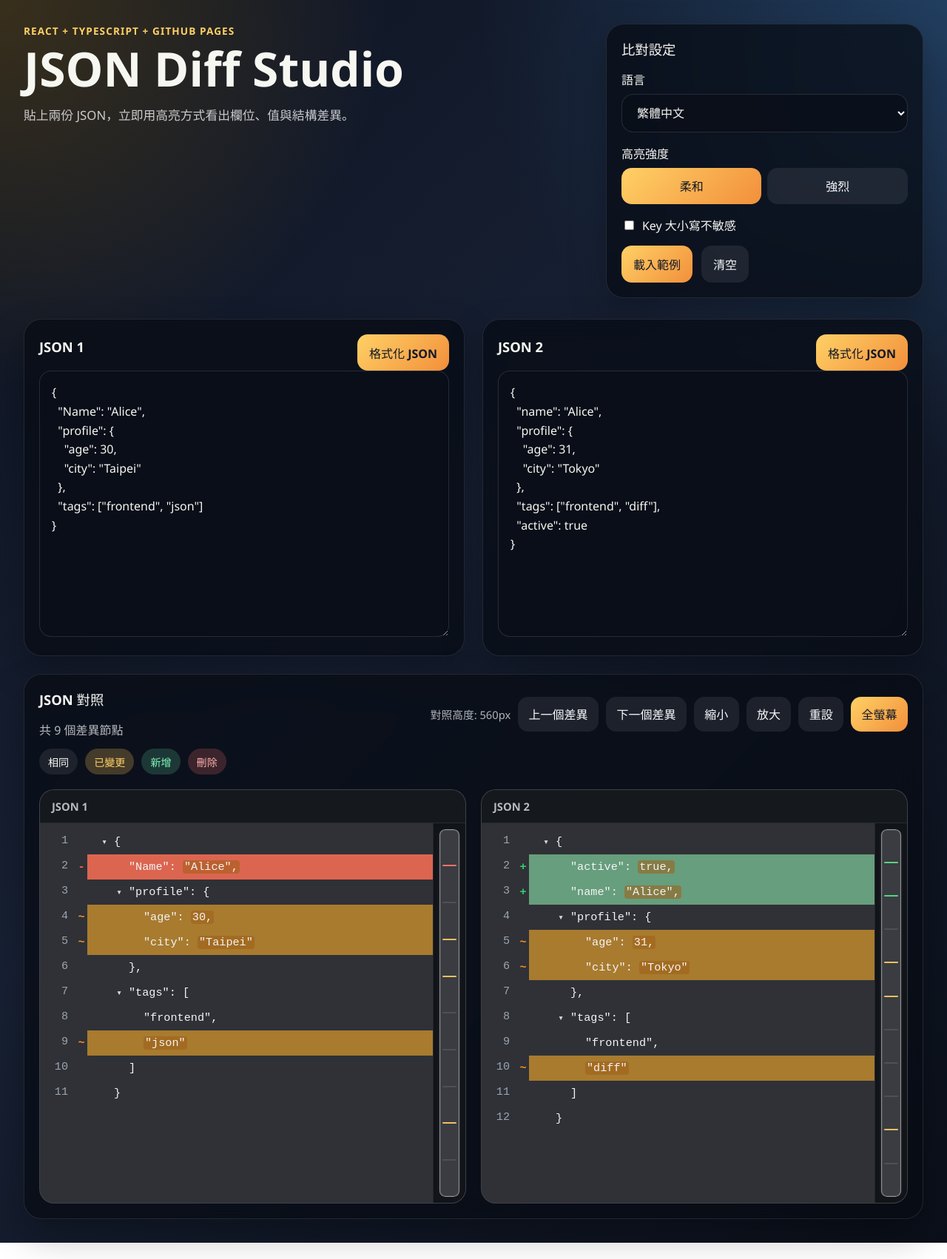
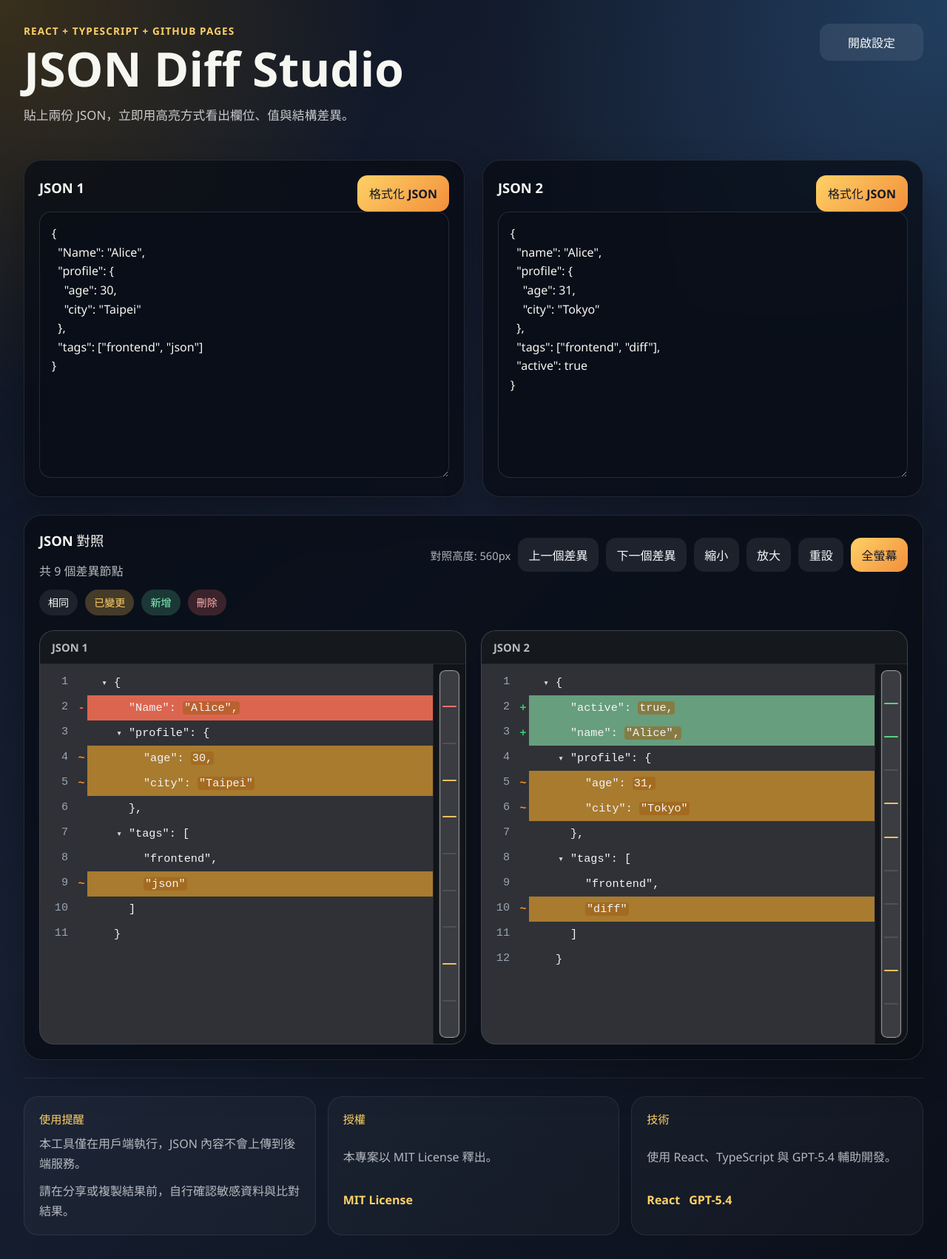
Before and after one commit to Nil0516/json-diff-studio, a React (Vite) app: page / in a window 1280 px wide. Shown: the whole page at 74% size. Before the commit the page ends 1680 px from the top, so only its background shows below. Built offline with nearby package versions, Linux system fonts and the light colour scheme.

Commit message:
Move settings into modal and refine footer layout

```diff
--- a/src/App.tsx
+++ b/src/App.tsx
@@ -607,6 +607,7 @@ export default function App() {
   const [settings, setSettings] = useState<AppSettings>(() => loadSettings());
   const [collapsedPaths, setCollapsedPaths] = useState<Set<string>>(() => new Set());
   const [isFullscreen, setIsFullscreen] = useState(false);
+  const [isSettingsOpen, setIsSettingsOpen] = useState(false);
   const [navigationRequest, setNavigationRequest] = useState<{ seq: number; direction: 'prev' | 'next' | null }>({ seq: 0, direction: null });
   const [hasDiffTargets, setHasDiffTargets] = useState(false);
   const locale = settings.locale;
@@ -616,12 +617,27 @@ export default function App() {
   }, [settings]);
 
   useEffect(() => {
-    document.body.style.overflow = isFullscreen ? 'hidden' : '';
+    document.body.style.overflow = isFullscreen || isSettingsOpen ? 'hidden' : '';
 
     return () => {
       document.body.style.overflow = '';
     };
-  }, [isFullscreen]);
+  }, [isFullscreen, isSettingsOpen]);
+
+  useEffect(() => {
+    if (!isSettingsOpen) {
+      return;
+    }
+
+    function handleKeyDown(event: KeyboardEvent) {
+      if (event.key === 'Escape') {
+        setIsSettingsOpen(false);
+      }
+    }
+
+    window.addEventListener('keydown', handleKeyDown);
+    return () => window.removeEventListener('keydown', handleKeyDown);
+  }, [isSettingsOpen]);
 
   const comparisonState = useMemo(() => {
     try {
@@ -717,69 +733,15 @@ export default function App() {
   return (
     <div className={`app-shell diff-style-${settings.diffBadgeStyle}`} style={{ ['--panel-height' as string]: `${settings.panelHeight}px` }}>
       <header className="hero">
-        <div>
-          <p className="eyebrow">React + TypeScript + GitHub Pages</p>
-          <h1>{t(locale, 'title')}</h1>
-          <p className="hero-copy">{t(locale, 'subtitle')}</p>
-        </div>
-        <div className="config-card">
-          <h2>{t(locale, 'compareOptions')}</h2>
-          <label className="field">
-            <span>{t(locale, 'language')}</span>
-            <select
-              value={settings.locale}
-              onChange={(event) => updateSettings({ locale: event.target.value as Locale })}
-            >
-              {localeOptions.map((option) => (
-                <option key={option.value} value={option.value}>
-                  {option.label}
-                </option>
-              ))}
-            </select>
-          </label>
-          <label className="field">
-            <span>{t(locale, 'badgeStyle')}</span>
-            <div className="segmented-control">
-              <button
-                type="button"
-                className={settings.diffBadgeStyle === 'soft' ? 'segment active' : 'segment'}
-                onClick={() => updateSettings({ diffBadgeStyle: 'soft' })}
-              >
-                {t(locale, 'badgeSoft')}
-              </button>
-              <button
-                type="button"
-                className={settings.diffBadgeStyle === 'solid' ? 'segment active' : 'segment'}
-                onClick={() => updateSettings({ diffBadgeStyle: 'solid' })}
-              >
-                {t(locale, 'badgeSolid')}
-              </button>
-            </div>
-          </label>
-          <label className="toggle">
-            <input
-              type="checkbox"
-              checked={settings.caseInsensitiveKeys}
-              onChange={(event) => updateSettings({ caseInsensitiveKeys: event.target.checked })}
-            />
-            <span>{t(locale, 'caseInsensitive')}</span>
-          </label>
-          <div className="button-row">
-            <button type="button" onClick={() => setSettings(sampleSettings(settings))}>
-              {t(locale, 'loadSample')}
-            </button>
-            <button
-              type="button"
-              className="ghost"
-              onClick={() =>
-                setSettings((current) => ({
-                  ...current,
-                  leftInput: '{}',
-                  rightInput: '{}',
-                }))
-              }
-            >
-              {t(locale, 'clear')}
+        <div className="hero-bar">
+          <div className="hero-intro">
+            <p className="eyebrow">React + TypeScript + GitHub Pages</p>
+            <h1>{t(locale, 'title')}</h1>
+            <p className="hero-copy">{t(locale, 'subtitle')}</p>
+          </div>
+          <div className="hero-actions">
+            <button type="button" className="ghost settings-trigger" onClick={() => setIsSettingsOpen(true)}>
+              {t(locale, 'openSettings')}
             </button>
           </div>
         </div>
@@ -885,6 +847,111 @@ export default function App() {
           )}
         </section>
       </main>
+
+      {isSettingsOpen ? (
+        <div className="settings-modal-backdrop" onClick={() => setIsSettingsOpen(false)}>
+          <div className="settings-modal" onClick={(event) => event.stopPropagation()} role="dialog" aria-modal="true" aria-labelledby="settings-modal-title">
+            <div className="settings-modal-header">
+              <div>
+                <p className="eyebrow modal-eyebrow">{t(locale, 'settingsTitle')}</p>
+                <h2 id="settings-modal-title">{t(locale, 'compareOptions')}</h2>
+              </div>
+              <button type="button" className="ghost settings-close" onClick={() => setIsSettingsOpen(false)}>
+                {t(locale, 'close')}
+              </button>
+            </div>
+            <div className="settings-modal-grid">
+              <section className="settings-section">
+                <h3>{t(locale, 'settingsTitle')}</h3>
+                <label className="toolbar-field toolbar-field-select">
+                  <span>{t(locale, 'language')}</span>
+                  <select
+                    value={settings.locale}
+                    onChange={(event) => updateSettings({ locale: event.target.value as Locale })}
+                  >
+                    {localeOptions.map((option) => (
+                      <option key={option.value} value={option.value}>
+                        {option.label}
+                      </option>
+                    ))}
+                  </select>
+                </label>
+                <label className="toolbar-toggle">
+                  <input
+                    type="checkbox"
+                    checked={settings.caseInsensitiveKeys}
+                    onChange={(event) => updateSettings({ caseInsensitiveKeys: event.target.checked })}
+                  />
+                  <span>{t(locale, 'caseInsensitive')}</span>
+                </label>
+              </section>
+              <section className="settings-section">
+                <h3>{t(locale, 'appearanceTitle')}</h3>
+                <label className="toolbar-field">
+                  <span>{t(locale, 'badgeStyle')}</span>
+                  <div className="segmented-control compact">
+                    <button
+                      type="button"
+                      className={settings.diffBadgeStyle === 'soft' ? 'segment active' : 'segment'}
+                      onClick={() => updateSettings({ diffBadgeStyle: 'soft' })}
+                    >
+                      {t(locale, 'badgeSoft')}
+                    </button>
+                    <button
+                      type="button"
+                      className={settings.diffBadgeStyle === 'solid' ? 'segment active' : 'segment'}
+                      onClick={() => updateSettings({ diffBadgeStyle: 'solid' })}
+                    >
+                      {t(locale, 'badgeSolid')}
+                    </button>
+                  </div>
+                </label>
+                <div className="button-row toolbar-actions">
+                  <button type="button" onClick={() => setSettings(sampleSettings(settings))}>
+                    {t(locale, 'loadSample')}
+                  </button>
+                  <button
+                    type="button"
+                    className="ghost"
+                    onClick={() =>
+                      setSettings((current) => ({
+                        ...current,
+                        leftInput: '{}',
+                        rightInput: '{}',
+                      }))
+                    }
+                  >
+                    {t(locale, 'clear')}
+                  </button>
+                </div>
+              </section>
+            </div>
+          </div>
+        </div>
+      ) : null}
+
+      <footer className="app-footer">
+        <section className="footer-card">
+          <h3>{t(locale, 'footerNoticeTitle')}</h3>
+          <p>{t(locale, 'privacyNotice')}</p>
+          <p>{t(locale, 'disclaimer')}</p>
+        </section>
+        <section className="footer-card">
+          <h3>{t(locale, 'footerLicenseTitle')}</h3>
+          <p>{t(locale, 'mitLicense')}</p>
+          <div className="footer-links">
+            <a href="https://opensource.org/license/mit/" target="_blank" rel="noreferrer">MIT License</a>
+          </div>
+        </section>
+        <section className="footer-card">
+          <h3>{t(locale, 'footerTechTitle')}</h3>
+          <p>{t(locale, 'builtWith')}</p>
+          <div className="footer-links">
+            <a href="https://react.dev/" target="_blank" rel="noreferrer">React</a>
+            <a href="https://openai.com/" target="_blank" rel="noreferrer">GPT-5.4</a>
+          </div>
+        </section>
+      </footer>
     </div>
   );
 }
--- a/src/i18n.ts
+++ b/src/i18n.ts
@@ -37,7 +37,18 @@ type MessageKey =
   | 'fullscreen'
   | 'exitFullscreen'
   | 'prevDiff'
-  | 'nextDiff';
+  | 'nextDiff'
+  | 'settingsTitle'
+  | 'appearanceTitle'
+  | 'privacyNotice'
+  | 'mitLicense'
+  | 'builtWith'
+  | 'disclaimer'
+  | 'openSettings'
+  | 'close'
+  | 'footerNoticeTitle'
+  | 'footerLicenseTitle'
+  | 'footerTechTitle';
 
 type Messages = Record<MessageKey, string>;
 
@@ -88,6 +99,17 @@ export const messages: Record<Locale, Messages> = {
     exitFullscreen: '離開全螢幕',
     prevDiff: '上一個差異',
     nextDiff: '下一個差異',
+    settingsTitle: '比對設定',
+    appearanceTitle: '顯示',
+    privacyNotice: '本工具僅在用戶端執行，JSON 內容不會上傳到後端服務。',
+    mitLicense: '本專案以 MIT License 釋出。',
+    builtWith: '使用 React、TypeScript 與 GPT-5.4 輔助開發。',
+    disclaimer: '請在分享或複製結果前，自行確認敏感資料與比對結果。',
+    openSettings: '開啟設定',
+    close: '關閉',
+    footerNoticeTitle: '使用提醒',
+    footerLicenseTitle: '授權',
+    footerTechTitle: '技術',
   },
   'zh-CN': {
     title: 'JSON Diff Studio',
@@ -127,6 +149,17 @@ export const messages: Record<Locale, Messages> = {
     exitFullscreen: '退出全屏',
     prevDiff: '上一个差异',
     nextDiff: '下一个差异',
+    settingsTitle: '比较设置',
+    appearanceTitle: '显示',
+    privacyNotice: '该工具仅在客户端运行，JSON 内容不会上传到后端服务。',
+    mitLicense: '本项目使用 MIT License 发布。',
+    builtWith: '使用 React、TypeScript 与 GPT-5.4 辅助开发。',
+    disclaimer: '在分享或复制结果之前，请先自行确认敏感数据与比较结果。',
+    openSettings: '打开设置',
+    close: '关闭',
+    footerNoticeTitle: '使用提醒',
+    footerLicenseTitle: '授权',
+    footerTechTitle: '技术',
   },
   en: {
     title: 'JSON Diff Studio',
@@ -166,6 +199,17 @@ export const messages: Record<Locale, Messages> = {
     exitFullscreen: 'Exit Fullscreen',
     prevDiff: 'Previous Diff',
     nextDiff: 'Next Diff',
+    settingsTitle: 'Compare Settings',
+    appearanceTitle: 'Display',
+    privacyNotice: 'This tool runs entirely in the browser. Your JSON payloads are not sent to a backend service.',
+    mitLicense: 'This project is released under the MIT License.',
+    builtWith: 'Built with React, TypeScript, and GPT-5.4-assisted development.',
+    disclaimer: 'Please verify sensitive data and comparison results before sharing or exporting them.',
+    openSettings: 'Open Settings',
+    close: 'Close',
+    footerNoticeTitle: 'Notices',
+    footerLicenseTitle: 'License',
+    footerTechTitle: 'Technology',
   },
   ja: {
     title: 'JSON Diff Studio',
@@ -205,6 +249,17 @@ export const messages: Record<Locale, Messages> = {
     exitFullscreen: '全画面終了',
     prevDiff: '前の差分',
     nextDiff: '次の差分',
+    settingsTitle: '比較設定',
+    appearanceTitle: '表示',
+    privacyNotice: 'このツールはブラウザ内でのみ動作し、JSON はバックエンドに送信されません。',
+    mitLicense: 'このプロジェクトは MIT License で公開されています。',
+    builtWith: 'React、TypeScript、そして GPT-5.4 の支援で開発しています。',
+    disclaimer: '共有や出力の前に、機密情報と比較結果をご自身で確認してください。',
+    openSettings: '設定を開く',
+    close: '閉じる',
+    footerNoticeTitle: 'お知らせ',
+    footerLicenseTitle: 'ライセンス',
+    footerTechTitle: '技術',
   },
   ko: {
     title: 'JSON Diff Studio',
@@ -244,6 +299,17 @@ export const messages: Record<Locale, Messages> = {
     exitFullscreen: '전체 화면 종료',
     prevDiff: '이전 차이',
     nextDiff: '다음 차이',
+    settingsTitle: '비교 설정',
+    appearanceTitle: '표시',
+    privacyNotice: '이 도구는 브라우저 안에서만 실행되며, JSON 내용은 백엔드 서비스로 전송되지 않습니다.',
+    mitLicense: '이 프로젝트는 MIT License로 배포됩니다.',
+    builtWith: 'React, TypeScript, GPT-5.4 지원을 바탕으로 개발되었습니다.',
+    disclaimer: '공유하거나 결과를 활용하기 전에 민감 항목과 비교 결과를 직접 확인해 주세요.',
+    openSettings: '설정 열기',
+    close: '닫기',
+    footerNoticeTitle: '안내',
+    footerLicenseTitle: '라이선스',
+    footerTechTitle: '기술',
   },
 };
 
@@ -255,6 +321,6 @@ export function t(locale: Locale, key: MessageKey, params?: Record<string, strin
   }
 
   return Object.entries(params).reduce((result, [paramKey, value]) => {
-    return result.replace(`{${paramKey}}`, String(value));
+    return result.replace('{' + paramKey + '}', String(value));
   }, template);
 }
--- a/src/styles.css
+++ b/src/styles.css
@@ -87,9 +87,113 @@ code {
 
 .hero {
   display: grid;
-  gap: 24px;
-  grid-template-columns: minmax(0, 1.6fr) minmax(300px, 0.9fr);
-  align-items: start;
+  gap: 22px;
+}
+
+.hero-bar {
+  display: flex;
+  justify-content: space-between;
+  gap: 20px;
+  align-items: flex-start;
+}
+
+.hero-intro {
+  max-width: 72ch;
+}
+
+.hero-actions {
+  display: flex;
+  align-items: flex-start;
+  justify-content: flex-end;
+}
+
+.settings-trigger {
+  min-width: 140px;
+}
+
+.toolbar-field {
+  display: grid;
+  gap: 8px;
+}
+
+.toolbar-field-select {
+  max-width: 260px;
+}
+
+.toolbar-toggle {
+  display: inline-flex;
+  align-items: center;
+  gap: 10px;
+  min-height: 46px;
+  padding: 0 2px;
+}
+
+.toolbar-toggle input {
+  margin: 0;
+}
+
+.toolbar-actions {
+  margin-top: auto;
+}
+
+.settings-modal-backdrop {
+  position: fixed;
+  inset: 0;
+  z-index: 70;
+  display: flex;
+  align-items: center;
+  justify-content: center;
+  padding: 24px;
+  background: rgba(4, 8, 14, 0.7);
+  backdrop-filter: blur(10px);
+}
+
+.settings-modal {
+  width: min(860px, 100%);
+  max-height: min(80vh, 760px);
+  overflow: auto;
+  padding: 24px;
+  border: 1px solid rgba(255, 255, 255, 0.12);
+  border-radius: 28px;
+  background: rgba(8, 12, 20, 0.96);
+  box-shadow: 0 28px 80px rgba(0, 0, 0, 0.4);
+}
+
+.settings-modal-header {
+  display: flex;
+  align-items: flex-start;
+  justify-content: space-between;
+  gap: 16px;
+  margin-bottom: 20px;
+}
+
+.settings-modal-header h2,
+.settings-section h3 {
+  margin: 0;
+}
+
+.modal-eyebrow {
+  margin-bottom: 8px;
+}
+
+.settings-close {
+  padding-inline: 1rem;
+}
+
+.settings-modal-grid {
+  display: grid;
+  grid-template-columns: repeat(2, minmax(0, 1fr));
+  gap: 16px;
+}
+
+.settings-section {
+  display: grid;
+  gap: 14px;
+  align-content: start;
+  padding: 18px 20px;
+  border: 1px solid rgba(255, 255, 255, 0.08);
+  border-radius: 24px;
+  background: rgba(255, 255, 255, 0.03);
 }
 
 .eyebrow {
@@ -114,7 +218,6 @@ code {
   line-height: 1.8;
 }
 
-.config-card,
 .editor-card,
 .result-card {
   border: 1px solid rgba(255, 255, 255, 0.1);
@@ -124,28 +227,12 @@ code {
   backdrop-filter: blur(16px);
 }
 
-.config-card {
-  padding: 20px;
-}
-
-.config-card h2,
 .editor-card h2,
 .result-card h2 {
   margin: 0 0 16px;
   font-size: 1.15rem;
 }
 
-.field,
-.toggle {
-  display: grid;
-  gap: 8px;
-  margin-bottom: 16px;
-}
-
-.toggle {
-  grid-template-columns: auto 1fr;
-  align-items: center;
-}
 
 .button-row {
   display: flex;
@@ -259,6 +346,10 @@ code {
   display: grid;
   grid-template-columns: repeat(2, minmax(0, 1fr));
   gap: 8px;
+}
+
+.segmented-control.compact {
+  min-width: 220px;
 }
 
 .segment {
@@ -528,15 +619,85 @@ code {
   text-align: center;
 }
 
+.app-footer {
+  margin-top: 24px;
+  padding-top: 24px;
+  border-top: 1px solid rgba(255, 255, 255, 0.08);
+  color: rgba(248, 250, 252, 0.7);
+  display: grid;
+  grid-template-columns: repeat(3, minmax(0, 1fr));
+  gap: 16px;
+}
+
+.footer-card {
+  display: grid;
+  gap: 10px;
+  padding: 18px 20px;
+  border: 1px solid rgba(255, 255, 255, 0.08);
+  border-radius: 20px;
+  background: rgba(255, 255, 255, 0.03);
+}
+
+.footer-card h3 {
+  margin: 0;
+  color: #ffd166;
+  font-size: 0.95rem;
+}
+
+.app-footer p {
+  margin: 0;
+  line-height: 1.7;
+}
+
+.footer-links {
+  display: flex;
+  flex-wrap: wrap;
+  gap: 12px;
+  margin-top: 4px;
+}
+
+.footer-links a {
+  color: #ffd166;
+  font-weight: 700;
+  text-decoration: none;
+}
+
+.footer-links a:hover {
+  text-decoration: underline;
+}
+
 @media (max-width: 960px) {
   .app-shell {
     padding: 20px;
   }
 
-  .hero,
+  .hero-bar,
   .editor-grid,
-  .json-compare-grid {
+  .json-compare-grid,
+  .settings-modal-grid,
+  .app-footer {
     grid-template-columns: 1fr;
+  }
+
+  .hero-bar {
+    flex-direction: column;
+  }
+
+  .hero-actions {
+    width: 100%;
+    justify-content: flex-start;
+  }
+
+  .settings-modal-backdrop {
+    padding: 12px;
+  }
+
+  .settings-modal {
+    padding: 18px;
+  }
+
+  .toolbar-field-select {
+    max-width: none;
   }
 
   .result-header {
```
Also changed, not shown: 1 other file (tests, documents, lock files or other folders).
